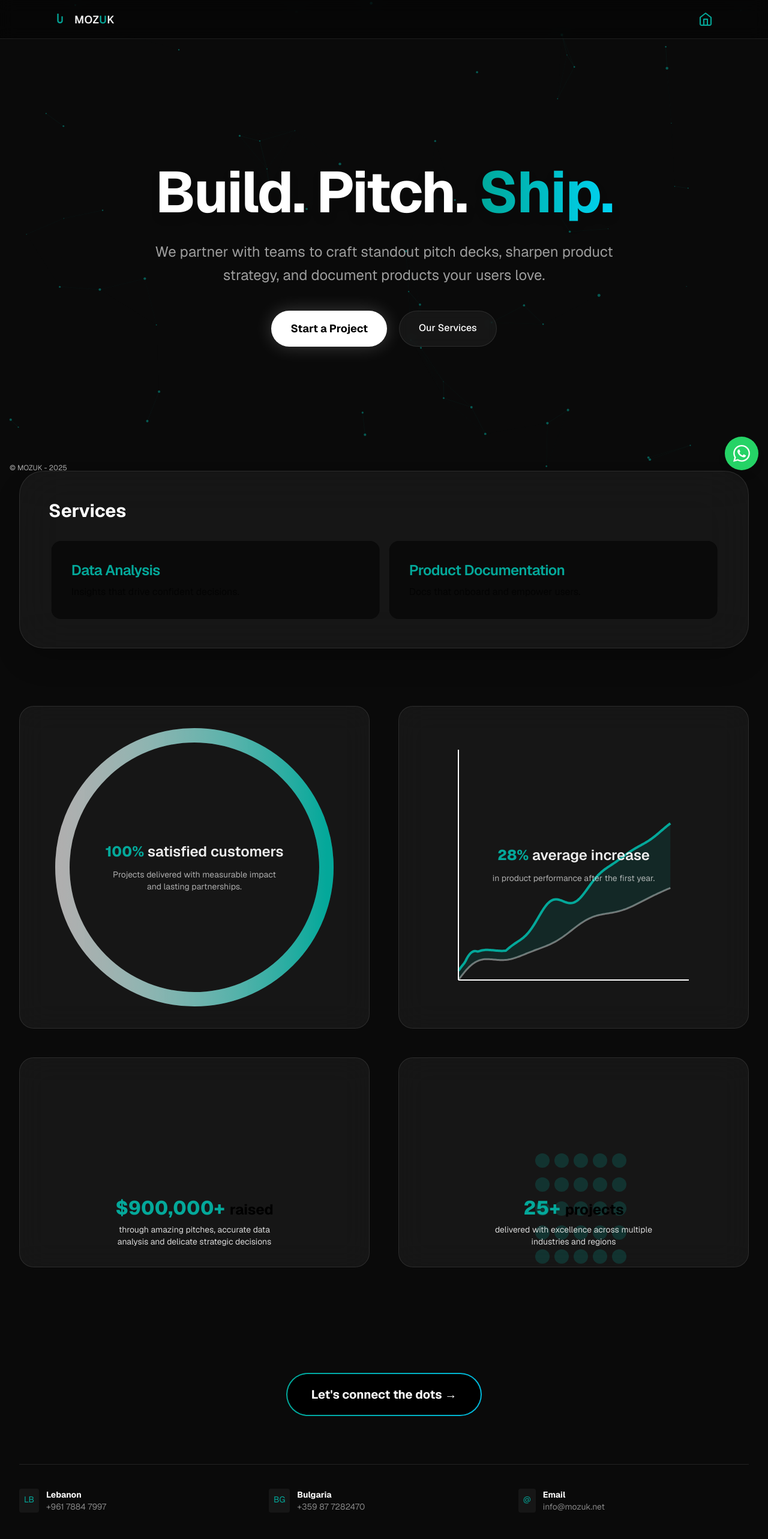
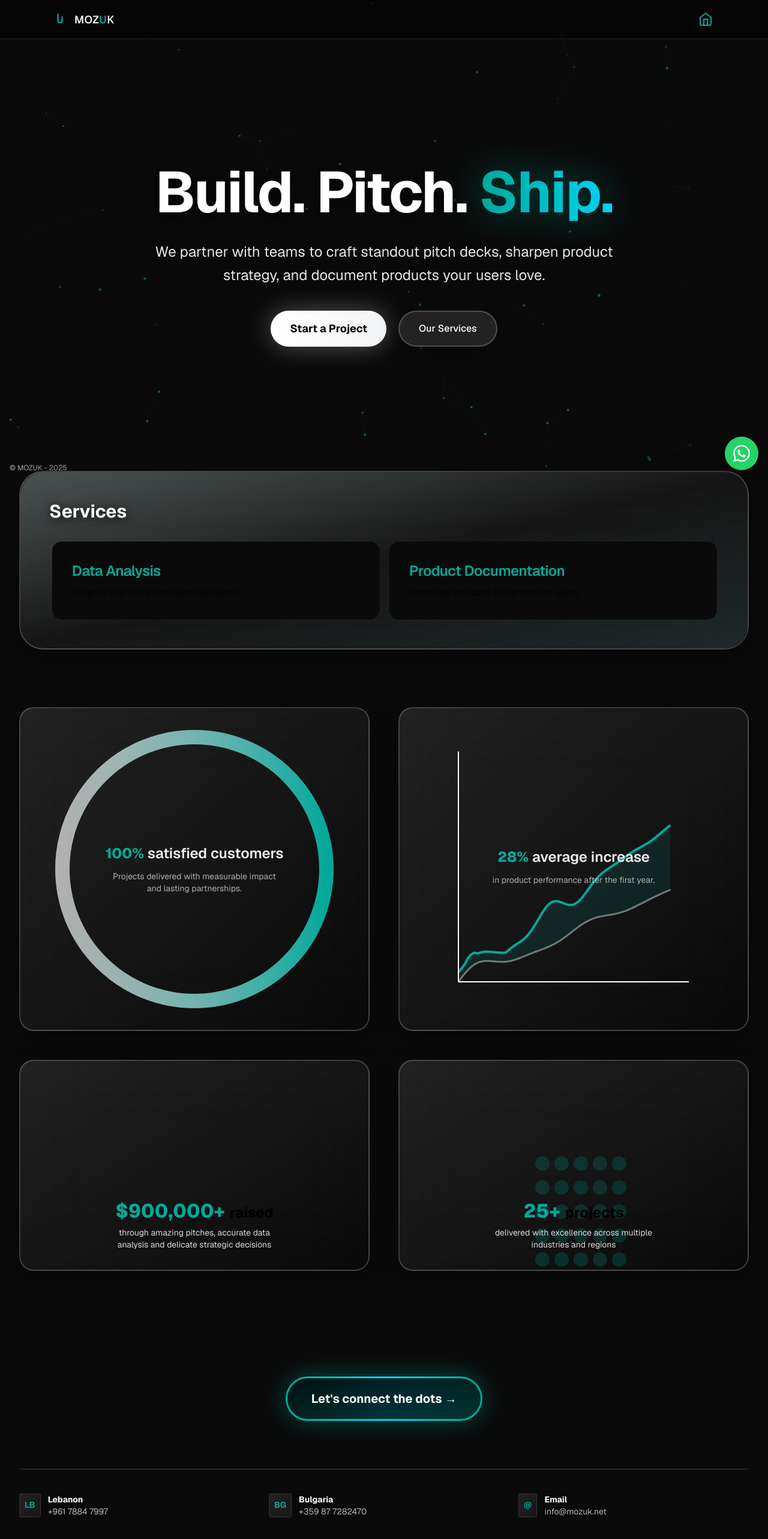
Before and after one commit to Drakhtar359/mozuk-site, a Next.js app in the folder apps/web/: page / in a window 1280 px wide. Shown: the top 2566 px of the page at 60% size. Built offline with nearby package versions, Linux system fonts and the light colour scheme.

Commit message:
feat: enhance text contrast and upgrade to liquid glass design

```diff
--- a/apps/web/src/app/page.tsx
+++ b/apps/web/src/app/page.tsx
@@ -11,33 +11,37 @@ export default function Home() {
 
       {/* Hero Section */}
       <section className="relative min-h-[90svh] flex flex-col items-center justify-center text-center">
-        <h1 className="text-5xl sm:text-7xl lg:text-8xl font-bold tracking-tight mb-8 text-white drop-shadow-xl animate-fade-in-up">
-          Build. Pitch. <span className="text-transparent bg-clip-text bg-gradient-to-r from-[var(--brand)] to-cyan-400">Ship.</span>
+        <h1 className="text-5xl sm:text-7xl lg:text-8xl font-bold tracking-tight mb-8 text-white drop-shadow-[0_2px_10px_rgba(0,0,0,0.8)] animate-fade-in-up">
+          Build. Pitch. <span className="text-transparent bg-clip-text bg-gradient-to-r from-[var(--brand)] to-cyan-400 drop-shadow-[0_0_30px_rgba(4,168,154,0.5)]">Ship.</span>
         </h1>
-        <p className="text-xl sm:text-2xl text-white/60 mb-10 max-w-3xl mx-auto leading-relaxed">
+        <p className="text-xl sm:text-2xl text-white/90 mb-10 max-w-3xl mx-auto leading-relaxed drop-shadow-[0_2px_8px_rgba(0,0,0,0.6)]">
           We partner with teams to craft standout pitch decks, sharpen product strategy,
           and document products your users love.
         </p>
         <div className="flex flex-col sm:flex-row gap-5 justify-center w-full sm:w-auto">
           <Link
             href="/mozuk-form"
-            className="px-8 py-4 rounded-full bg-white text-black font-bold text-lg hover:scale-105 transition shadow-[0_0_30px_rgba(255,255,255,0.2)]"
+            className="px-8 py-4 rounded-full bg-gradient-to-r from-white to-gray-100 text-black font-bold text-lg hover:scale-105 transition-all shadow-[0_0_40px_rgba(255,255,255,0.3)] hover:shadow-[0_0_60px_rgba(255,255,255,0.5)]"
           >
             Start a Project
           </Link>
           <a
             href="#services"
-            className="px-8 py-4 rounded-full border border-white/10 bg-white/5 backdrop-blur text-white font-medium hover:bg-white/10 transition"
+            className="px-8 py-4 rounded-full border-2 border-white/20 bg-white/10 backdrop-blur-md text-white font-medium hover:bg-white/20 hover:border-white/30 transition-all shadow-[0_8px_32px_rgba(0,0,0,0.3)]"
           >
             Our Services
           </a>
         </div>
       </section>
 
-      {/* Services Section - Glass Card */}
+      {/* Services Section - Liquid Glass Card */}
       <section id="services" className="mb-24">
-        <div className="rounded-[2.5rem] border border-white/10 bg-white/5 backdrop-blur-2xl p-8 sm:p-12 overflow-hidden shadow-2xl">
-          <h2 className="text-3xl font-bold mb-8 text-white">Services</h2>
+        <div className="relative rounded-[2.5rem] border-2 border-white/20 bg-gradient-to-br from-white/10 via-white/5 to-transparent backdrop-blur-3xl p-8 sm:p-12 overflow-hidden shadow-[0_8px_32px_rgba(0,0,0,0.4)] before:absolute before:inset-0 before:rounded-[2.5rem] before:p-[2px] before:bg-gradient-to-br before:from-white/20 before:via-transparent before:to-white/10 before:-z-10">
+          {/* Inner glow effect */}
+          <div className="absolute inset-0 bg-gradient-to-br from-[var(--brand)]/5 via-transparent to-cyan-500/5 rounded-[2.5rem] pointer-events-none"></div>
+
+          <h2 className="text-3xl font-bold mb-8 text-white drop-shadow-[0_2px_8px_rgba(0,0,0,0.8)] relative z-10">Services</h2>
+          <div className="relative z-10">
             <ServicesCarousel
               services={[
                 { title: "Pitch Decks", description: "Investor-ready narratives and crisp visuals." },
@@ -48,21 +52,22 @@ export default function Home() {
               autoMs={5000}
             />
           </div>
+        </div>
       </section>
 
-      {/* Stats Section - Floating Grid */}
+      {/* Stats Section - Liquid Glass Grid */}
       <section className="mb-24">
         <div className="grid grid-cols-1 sm:grid-cols-2 gap-6 lg:gap-12">
-          <div className="rounded-3xl border border-white/10 bg-white/5 p-6 backdrop-blur-xl">
+          <div className="group relative rounded-3xl border-2 border-white/20 bg-gradient-to-br from-white/10 via-white/5 to-transparent p-6 backdrop-blur-3xl shadow-[0_8px_32px_rgba(0,0,0,0.4)] hover:shadow-[0_8px_48px_rgba(4,168,154,0.2)] transition-all duration-500 overflow-hidden before:absolute before:inset-0 before:rounded-3xl before:bg-gradient-to-br before:from-[var(--brand)]/10 before:via-transparent before:to-transparent before:opacity-0 before:transition-opacity before:duration-500 hover:before:opacity-100">
             <SatisfactionStat />
           </div>
-          <div className="rounded-3xl border border-white/10 bg-white/5 p-6 backdrop-blur-xl">
+          <div className="group relative rounded-3xl border-2 border-white/20 bg-gradient-to-br from-white/10 via-white/5 to-transparent p-6 backdrop-blur-3xl shadow-[0_8px_32px_rgba(0,0,0,0.4)] hover:shadow-[0_8px_48px_rgba(4,168,154,0.2)] transition-all duration-500 overflow-hidden before:absolute before:inset-0 before:rounded-3xl before:bg-gradient-to-br before:from-[var(--brand)]/10 before:via-transparent before:to-transparent before:opacity-0 before:transition-opacity before:duration-500 hover:before:opacity-100">
             <PerformanceLineStat />
           </div>
-          <div className="rounded-3xl border border-white/10 bg-white/5 p-6 backdrop-blur-xl">
+          <div className="group relative rounded-3xl border-2 border-white/20 bg-gradient-to-br from-white/10 via-white/5 to-transparent p-6 backdrop-blur-3xl shadow-[0_8px_32px_rgba(0,0,0,0.4)] hover:shadow-[0_8px_48px_rgba(4,168,154,0.2)] transition-all duration-500 overflow-hidden before:absolute before:inset-0 before:rounded-3xl before:bg-gradient-to-br before:from-[var(--brand)]/10 before:via-transparent before:to-transparent before:opacity-0 before:transition-opacity before:duration-500 hover:before:opacity-100">
             <FundRaisedStat />
           </div>
-          <div className="rounded-3xl border border-white/10 bg-white/5 p-6 backdrop-blur-xl">
+          <div className="group relative rounded-3xl border-2 border-white/20 bg-gradient-to-br from-white/10 via-white/5 to-transparent p-6 backdrop-blur-3xl shadow-[0_8px_32px_rgba(0,0,0,0.4)] hover:shadow-[0_8px_48px_rgba(4,168,154,0.2)] transition-all duration-500 overflow-hidden before:absolute before:inset-0 before:rounded-3xl before:bg-gradient-to-br before:from-[var(--brand)]/10 before:via-transparent before:to-transparent before:opacity-0 before:transition-opacity before:duration-500 hover:before:opacity-100">
             <ProjectsCompletedStat />
           </div>
         </div>
@@ -70,34 +75,34 @@ export default function Home() {
 
       {/* Contact Trigger */}
       <section id="contact" className="text-center py-20">
-        <div className="inline-block p-[2px] rounded-full bg-gradient-to-r from-[var(--brand)] to-cyan-500">
-          <Link href="/mozuk-form" className="block px-10 py-5 rounded-full bg-black hover:bg-white/10 transition text-white text-xl font-bold">
+        <div className="inline-block p-[3px] rounded-full bg-gradient-to-r from-[var(--brand)] via-cyan-400 to-[var(--brand)] shadow-[0_0_40px_rgba(4,168,154,0.4)]">
+          <Link href="/mozuk-form" className="block px-10 py-5 rounded-full bg-gradient-to-br from-black/90 to-black/70 hover:from-black/70 hover:to-black/50 transition-all text-white text-xl font-bold shadow-inner">
             Let's connect the dots &rarr;
           </Link>
         </div>
       </section>
 
       {/* Footer Info Area */}
-      <div className="grid grid-cols-1 md:grid-cols-3 gap-8 text-sm text-white/50 border-t border-white/10 pt-10">
+      <div className="grid grid-cols-1 md:grid-cols-3 gap-8 text-sm text-white/70 border-t border-white/20 pt-10">
         <div className="flex gap-3 hover:text-white transition cursor-default">
-          <div className="p-2 rounded bg-white/5 text-[var(--brand)]">LB</div>
+          <div className="p-2 rounded bg-gradient-to-br from-white/10 to-white/5 text-[var(--brand)] font-bold border border-white/10">LB</div>
           <div>
-            <div className="font-bold text-white">Lebanon</div>
-            <div>+961 7884 7997</div>
+            <div className="font-bold text-white drop-shadow-[0_1px_4px_rgba(0,0,0,0.6)]">Lebanon</div>
+            <div className="drop-shadow-[0_1px_3px_rgba(0,0,0,0.5)]">+961 7884 7997</div>
           </div>
         </div>
         <div className="flex gap-3 hover:text-white transition cursor-default">
-          <div className="p-2 rounded bg-white/5 text-[var(--brand)]">BG</div>
+          <div className="p-2 rounded bg-gradient-to-br from-white/10 to-white/5 text-[var(--brand)] font-bold border border-white/10">BG</div>
           <div>
-            <div className="font-bold text-white">Bulgaria</div>
-            <div>+359 87 7282470</div>
+            <div className="font-bold text-white drop-shadow-[0_1px_4px_rgba(0,0,0,0.6)]">Bulgaria</div>
+            <div className="drop-shadow-[0_1px_3px_rgba(0,0,0,0.5)]">+359 87 7282470</div>
           </div>
         </div>
         <div className="flex gap-3 hover:text-white transition cursor-default">
-          <div className="p-2 rounded bg-white/5 text-[var(--brand)]">@</div>
+          <div className="p-2 rounded bg-gradient-to-br from-white/10 to-white/5 text-[var(--brand)] font-bold border border-white/10">@</div>
           <div>
-            <div className="font-bold text-white">Email</div>
-            <div>info@mozuk.net</div>
+            <div className="font-bold text-white drop-shadow-[0_1px_4px_rgba(0,0,0,0.6)]">Email</div>
+            <div className="drop-shadow-[0_1px_3px_rgba(0,0,0,0.5)]">info@mozuk.net</div>
           </div>
         </div>
       </div>
```
Lines whose indentation alone changed are shown as unchanged.
